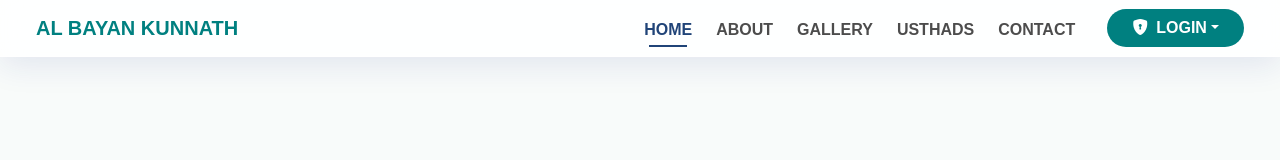
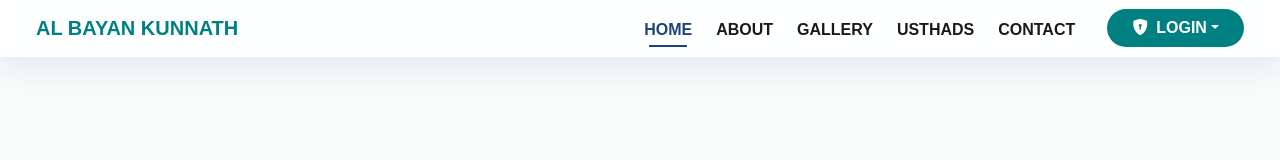
Before and after one commit to albayanrms-sys/BAYANUL-ULOOOM-KUNNATH-DARS, a Next.js app: page / in a window 1280 px wide. Shown: the top 160 px of the page. Built offline with nearby package versions, Linux system fonts and the light colour scheme.

Commit message:
Increase nav-link opacity for better visibility

```diff
--- a/src/app/globals.css
+++ b/src/app/globals.css
@@ -10,7 +10,7 @@ body { font-family: sans-serif; color: var(--text-main); background-color: #f8fb
 .text-teal { color: var(--primary-teal) !important; }
 .divider { width: 60px; height: 4px; background: var(--primary-teal); margin: 1.5rem auto; }
 .nav-link {
-  color: rgba(0, 0, 0, 0.7) !important;
+  color: rgba(0, 0, 0, 0.9) !important;
   font-weight: 600;
   transition: all 0.3s ease;
   position: relative;
```
